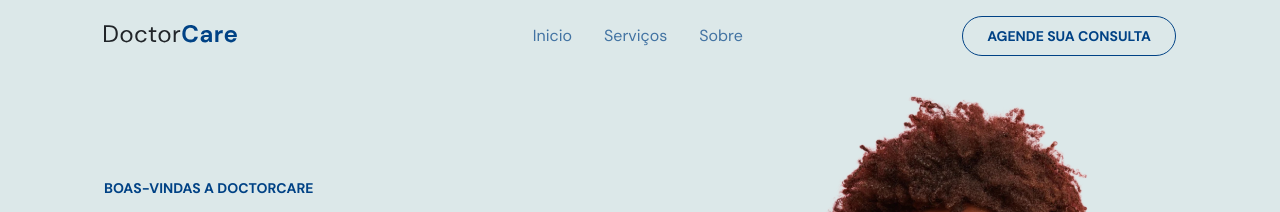
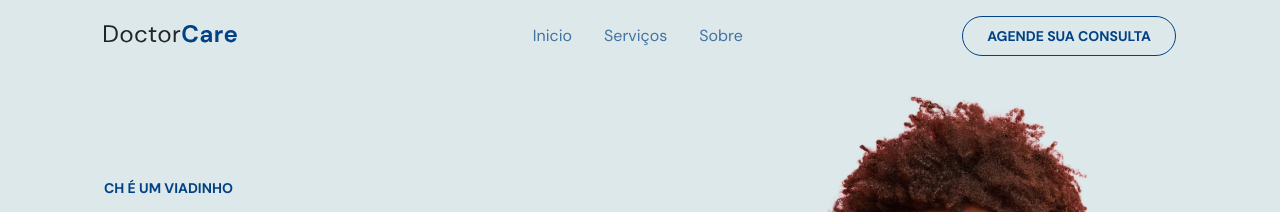
Before and after one commit to Laurindo7940/DoctorCare, a plain HTML site: page index.html in a window 1280 px wide. Shown: the top 212 px of the page. Drawn offline with nearby package versions, Linux system fonts and the light colour scheme.

```diff
--- a/index.html
+++ b/index.html
@@ -235,7 +235,7 @@
       <div class="wrapper">
         <div class="col-a">
           <header>
-            <h4>BOAS-VINDAS A DOCTORCARE</h4>
+            <h4>CH É UM VIADINHO</h4>
             <h1>Assistência médica simplificada para todos</h1>
           </header>
           <div class="content">
```
